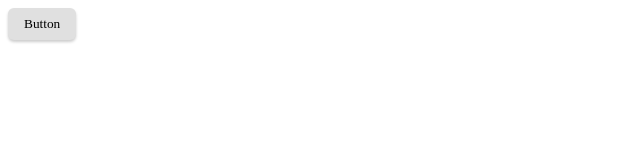
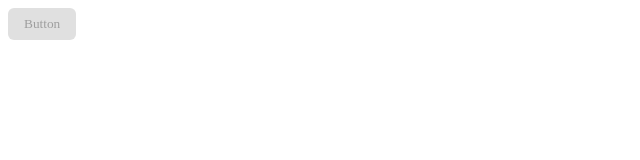
Before and after one commit to williamrolando88/devchallenge-button-component, a React (Vite) app: page / in a window 1280 px wide. Shown: the top 160 px of the page, without its empty margins (0-640 px from the left). Built offline with nearby package versions, Linux system fonts and the light colour scheme; a web font is replaced by a local one.

Commit message:
Add disable definition

```diff
--- a/src/App.tsx
+++ b/src/App.tsx
@@ -3,7 +3,7 @@ import Button from './components/Button';
 const App = () => {
   return (
     <>
-      <Button />
+      <Button disabled />
     </>
   );
 };
--- a/src/components/Button.tsx
+++ b/src/components/Button.tsx
@@ -3,11 +3,18 @@ import React from 'react';
 interface ButtonProps {
   color?: 'primary' | 'secondary' | 'danger' | 'default';
   size?: 'sm' | 'md' | 'lg';
+  variant?: 'outline' | 'text';
   disableShadow?: true;
-  variant?: 'outline' | 'text';
+  disabled?: true;
 }
 
-const Button = ({ color, size, disableShadow, variant }: ButtonProps) => {
+const Button = ({
+  color,
+  size,
+  disableShadow,
+  variant,
+  disabled,
+}: ButtonProps) => {
   const defineColor = () => {
     switch (color) {
       case 'primary':
@@ -54,7 +61,14 @@ const Button = ({ color, size, disableShadow, variant }: ButtonProps) => {
     }
   };
 
+  const defineDisabled = () => {
+    if (variant === 'text' && disabled) return 'disabled-text';
+    if (disabled) return 'disabled';
+  };
+
   const buttonClasses = () => {
+    if (disabled) return defineDisabled();
+
     return [defineColor(), defineSize(), defineShadow(), defineVariant()].join(
       ' '
     );
```
